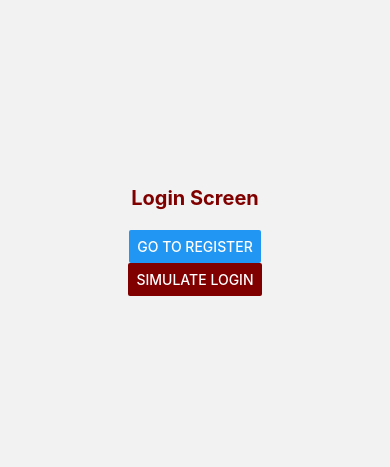
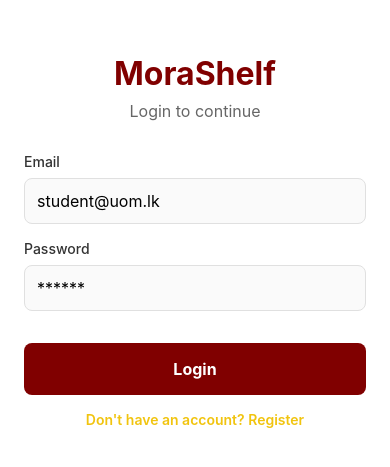
Before and after one commit to Asry18/MoraShelf, a React Native app: screen /Login in a window 390 px wide. Shown: the part 181-648 px from the top of the page. Built offline with nearby package versions, Linux system fonts and the light colour scheme.

Commit message:
login ui and api for books

```diff
--- a/src/screens/auth/LoginScreen.js
+++ b/src/screens/auth/LoginScreen.js
@@ -1,19 +1,116 @@
 import React from 'react';
-import { View, Text, Button, StyleSheet } from 'react-native';
+import { View, Text, TextInput, TouchableOpacity, StyleSheet, KeyboardAvoidingView, Platform } from 'react-native';
+import { useDispatch } from 'react-redux';
+import { Formik } from 'formik';
+import * as Yup from 'yup';
+import { loginSuccess } from '../../store/slices/authSlice';
 import { colors } from '../../theme/colors';
 
+// Validation Schema
+const LoginSchema = Yup.object().shape({
+  email: Yup.string().email('Invalid email').required('Email is required'),
+  password: Yup.string().min(6, 'Password must be at least 6 characters').required('Password is required'),
+});
+
 export default function LoginScreen({ navigation }) {
+  const dispatch = useDispatch();
+
+  const handleLogin = (values) => {
+    // In a real app, you would send these to a backend.
+    // Here, we simulate a successful response.
+    const user = {
+      name: 'Mora Student',
+      email: values.email,
+      token: 'mock-jwt-token-123'
+    };
+    dispatch(loginSuccess(user));
+  };
+
   return (
-    <View style={styles.container}>
-      <Text style={styles.text}>Login Screen</Text>
-      <Button title="Go to Register" onPress={() => navigation.navigate('Register')} />
-      {/* Temporary button to simulate login */}
-      <Button title="Simulate Login" color={colors.primary} onPress={() => alert('Logic coming in Phase 3')} />
-    </View>
+    <KeyboardAvoidingView
+      behavior={Platform.OS === 'ios' ? 'padding' : 'height'}
+      style={styles.container}
+    >
+      <View style={styles.formContainer}>
+        <Text style={styles.title}>MoraShelf</Text>
+        <Text style={styles.subtitle}>Login to continue</Text>
+
+        <Formik
+          initialValues={{ email: '', password: '' }}
+          validationSchema={LoginSchema}
+          onSubmit={handleLogin}
+        >
+          {({ handleChange, handleBlur, handleSubmit, values, errors, touched }) => (
+            <View>
+              {/* Email Input */}
+              <View style={styles.inputWrapper}>
+                <Text style={styles.label}>Email</Text>
+                <TextInput
+                  style={styles.input}
+                  placeholder="student@uom.lk"
+                  onChangeText={handleChange('email')}
+                  onBlur={handleBlur('email')}
+                  value={values.email}
+                  keyboardType="email-address"
+                  autoCapitalize="none"
+                />
+                {touched.email && errors.email && <Text style={styles.errorText}>{errors.email}</Text>}
+              </View>
+
+              {/* Password Input */}
+              <View style={styles.inputWrapper}>
+                <Text style={styles.label}>Password</Text>
+                <TextInput
+                  style={styles.input}
+                  placeholder="******"
+                  onChangeText={handleChange('password')}
+                  onBlur={handleBlur('password')}
+                  value={values.password}
+                  secureTextEntry
+                />
+                {touched.password && errors.password && <Text style={styles.errorText}>{errors.password}</Text>}
+              </View>
+
+              {/* Submit Button */}
+              <TouchableOpacity style={styles.button} onPress={handleSubmit}>
+                <Text style={styles.buttonText}>Login</Text>
+              </TouchableOpacity>
+
+              <TouchableOpacity onPress={() => navigation.navigate('Register')} style={styles.linkButton}>
+                <Text style={styles.linkText}>Don't have an account? Register</Text>
+              </TouchableOpacity>
+            </View>
+          )}
+        </Formik>
+      </View>
+    </KeyboardAvoidingView>
   );
 }
 
 const styles = StyleSheet.create({
-  container: { flex: 1, justifyContent: 'center', alignItems: 'center' },
-  text: { fontSize: 20, fontWeight: 'bold', color: colors.primary, marginBottom: 20 }
+  container: { flex: 1, backgroundColor: colors.background, justifyContent: 'center' },
+  formContainer: { padding: 24 },
+  title: { fontSize: 32, fontWeight: 'bold', color: colors.primary, textAlign: 'center', marginBottom: 8 },
+  subtitle: { fontSize: 16, color: colors.textLight, textAlign: 'center', marginBottom: 32 },
+  inputWrapper: { marginBottom: 16 },
+  label: { fontSize: 14, color: colors.text, marginBottom: 8, fontWeight: '500' },
+  input: {
+    borderWidth: 1,
+    borderColor: '#E0E0E0',
+    borderRadius: 8,
+    padding: 12,
+    fontSize: 16,
+    backgroundColor: '#FAFAFA'
+  },
+  errorText: { color: colors.error, fontSize: 12, marginTop: 4 },
+  button: {
+    backgroundColor: colors.primary,
+    padding: 16,
+    borderRadius: 8,
+    alignItems: 'center',
+    marginTop: 16
+  },
+  buttonText: { color: 'white', fontSize: 16, fontWeight: 'bold' },
+  linkButton: { marginTop: 16, alignItems: 'center' },
+  linkText: { color: colors.secondary, fontWeight: '600' }
 });
```
Also changed, not shown: src/services/api.js (added, +31 -0 lines).
